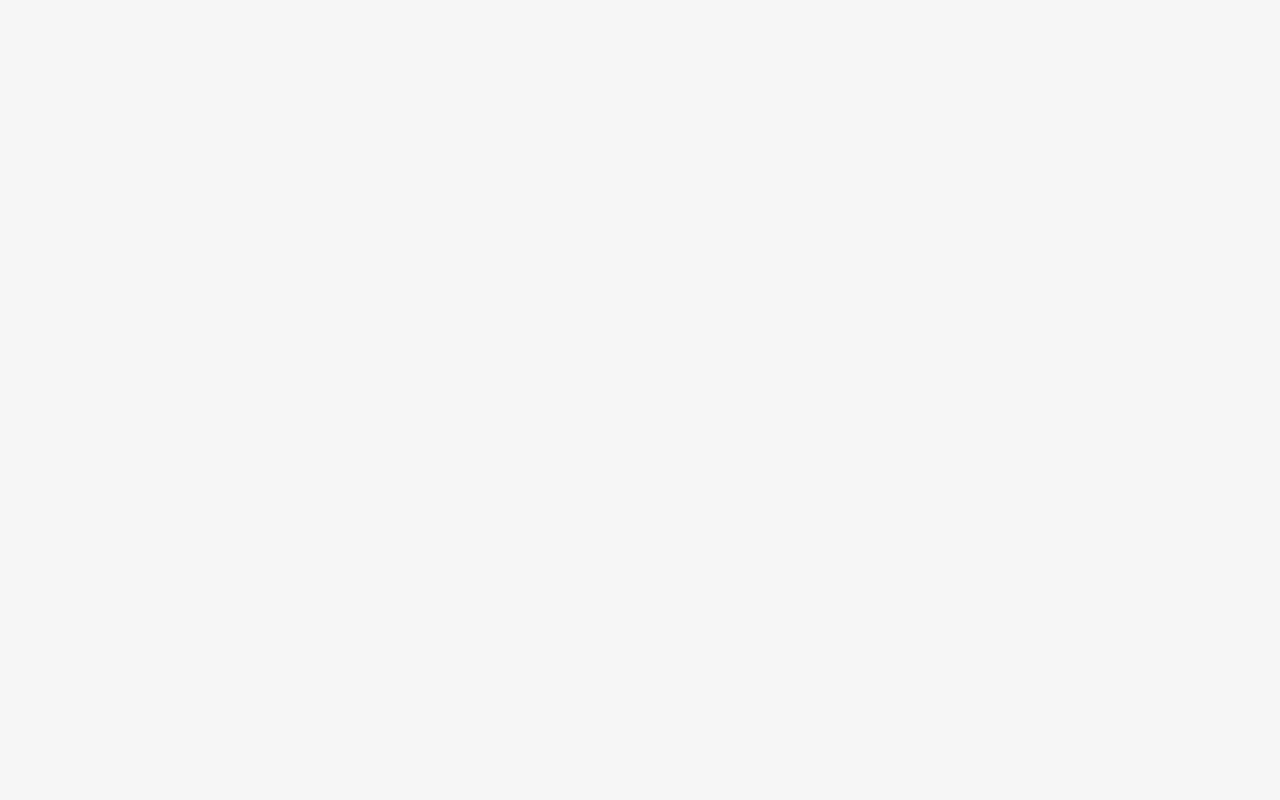
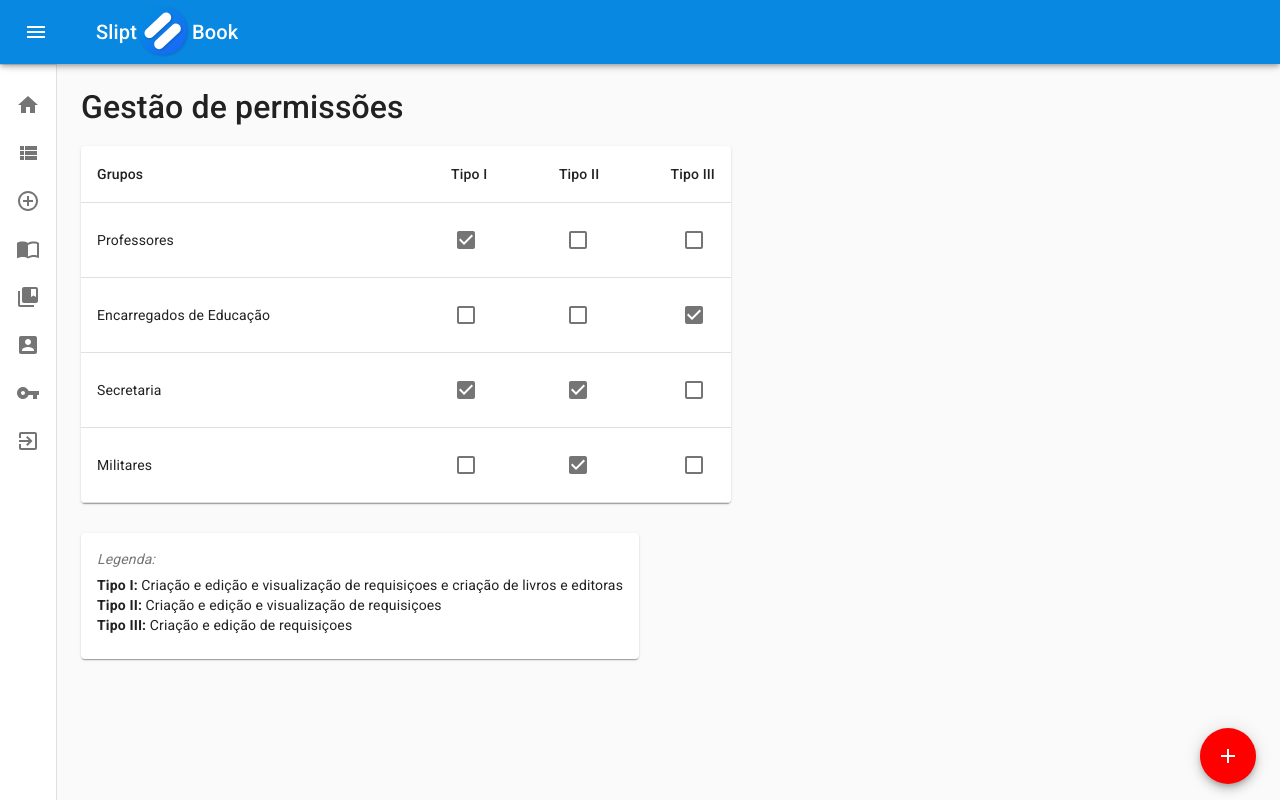
Before and after one commit to SplitBook/splitbook-frontend, a React (Create React App) app: page /app/permissions in a window 1280 px wide. Built offline with nearby package versions, Linux system fonts and the light colour scheme; the HTML template or start-up script is replaced by a standard one.

Commit message:
new permissions page

```diff
--- /dev/null
+++ b/src/pages/Components/permissionsPageComponents/CardPermissions.js
@@ -0,0 +1,48 @@
+import React from 'react';
+import { makeStyles } from '@material-ui/core/styles';
+import Card from '@material-ui/core/Card';
+import CardContent from '@material-ui/core/CardContent';
+import Typography from '@material-ui/core/Typography';
+
+const useStyles = makeStyles({
+  root: {
+    width: 'max-content',
+    marginTop: 30,
+  },
+  bullet: {
+    display: 'inline-block',
+    margin: '0 2px',
+    transform: 'scale(0.8)',
+  },
+  title: {
+    fontSize: 14,
+  },
+  pos: {
+    marginBottom: 12,
+  },
+});
+
+export default function CardPermissions() {
+  const classes = useStyles();
+
+  return (
+      <>
+    <Card className={classes.root} >
+      <CardContent>
+        <Typography className={classes.title} color="textSecondary"  gutterBottom>
+            <i>Legenda:</i>
+        </Typography>
+        <Typography variant="body2" component="p">
+            <b>Tipo I:</b> Criação e edição e visualização de requisiçoes e criação de livros e editoras
+        </Typography>
+        <Typography variant="body2" component="p">
+            <b>Tipo II:</b> Criação e edição e visualização de requisiçoes
+        </Typography>
+        <Typography variant="body2" component="p">
+            <b>Tipo III:</b> Criação e edição de requisiçoes
+        </Typography>
+      </CardContent>
+    </Card>
+    </>
+  );
+}
--- /dev/null
+++ b/src/pages/Components/permissionsPageComponents/PermissionsTable.js
@@ -0,0 +1,82 @@
+import React from 'react';
+import { makeStyles } from '@material-ui/core/styles';
+import Table from '@material-ui/core/Table';
+import TableBody from '@material-ui/core/TableBody';
+import TableCell from '@material-ui/core/TableCell';
+import TableContainer from '@material-ui/core/TableContainer';
+import TableHead from '@material-ui/core/TableHead';
+import TableRow from '@material-ui/core/TableRow';
+import Paper from '@material-ui/core/Paper';
+import Checkbox from '@material-ui/core/Checkbox';
+
+
+const useStyles = makeStyles({
+  table: {
+    minWidth: 650,
+  },
+});
+
+function createData(nome, tipo1, tipo2, tipo3) {
+  return { nome, tipo1, tipo2, tipo3 };
+}
+
+const rows = [
+  createData('Professores', true, false, false),
+  createData('Encarregados de Educação', false, false, true),
+  createData('Secretaria', true, true, false),
+  createData('Militares', false, true, false),
+];
+
+export default function PermissionsTable() {
+  const classes = useStyles();
+
+  return (
+    <>
+    <TableContainer component={Paper}>
+      <Table className={classes.table} aria-label="simple table">
+        <TableHead>
+          <TableRow>
+            <TableCell>Grupos</TableCell>
+            <TableCell align="right">Tipo I</TableCell>
+            <TableCell align="right">Tipo II</TableCell>
+            <TableCell align="right">Tipo III</TableCell>
+          </TableRow>
+        </TableHead>
+        <TableBody>
+          {rows.map((row) => (
+            <TableRow key={row.nome}>
+              <TableCell component="th" scope="row">
+                {row.nome}
+              </TableCell>
+              <TableCell align="right">
+              <Checkbox
+                defaultChecked
+                color="default"
+                checked={row.tipo1}
+                inputProps={{ 'aria-label': 'checkbox with default color' }}
+              />
+              </TableCell>
+              <TableCell align="right">
+                <Checkbox
+                  defaultChecked
+                  color="default"
+                  checked={row.tipo2}
+                  inputProps={{ 'aria-label': 'checkbox with default color' }}
+                />
+              </TableCell>
+              <TableCell align="right">
+                <Checkbox
+                  defaultChecked
+                  color="default"
+                  checked={row.tipo3}
+                  inputProps={{ 'aria-label': 'checkbox with default color' }}
+                />
+              </TableCell>
+            </TableRow>
+          ))}
+        </TableBody>
+      </Table>
+    </TableContainer>
+    </>
+  );
+}
--- a/src/pages/Layout/MenuLayout/Menu.js
+++ b/src/pages/Layout/MenuLayout/Menu.js
@@ -12,6 +12,7 @@ import ExitToAppIcon from '@material-ui/icons/ExitToApp';
 import CollectionsBookmark from '@material-ui/icons/CollectionsBookmark';
 import ImportContacts from '@material-ui/icons/ImportContacts';
 import AccountBox from '@material-ui/icons/AccountBox';
+import VpnKey from '@material-ui/icons/VpnKey';
 import {Link} from 'react-router-dom';
 
 const useStyles = makeStyles((theme) => ({
@@ -91,6 +92,14 @@ export default function MenuLayout({history}) {
         <ListItemText primary="Conta" />
       </ListItem>
     </Link>
+    <Link to="/app/permissions">
+      <ListItem button>
+        <ListItemIcon>
+          <VpnKey />
+        </ListItemIcon>
+        <ListItemText primary="Gestor de permissões" />
+      </ListItem>
+    </Link>
     <Link to="/login">
       <ListItem button>
         <ListItemIcon>
--- a/src/pages/app/AppStyles.css
+++ b/src/pages/app/AppStyles.css
@@ -1,3 +1,7 @@
 .maxwidth{
     width: 100%;
 }
+
+.marginTitle{
+    margin-bottom: 20px;
+}
--- /dev/null
+++ b/src/pages/app/PermissionsManagement.js
@@ -0,0 +1,22 @@
+import React from 'react';
+import PermissionsTable from '../Components/permissionsPageComponents/PermissionsTable';
+import CardPermissions from '../Components/permissionsPageComponents/CardPermissions'
+import Grid from '@material-ui/core/Grid';
+import './AppStyles.css';
+
+export default function GestaoPermissoes() {
+
+  return (
+    <>
+      <h2 className="marginTitle" >Gestão de permissões</h2>
+      <Grid container xs={1} >
+        <Grid item>
+          <PermissionsTable/>
+        </Grid>
+        <Grid item >
+          <CardPermissions/>
+        </Grid>
+      </Grid>
+    </>
+  );
+}
--- a/src/routesService/routes.js
+++ b/src/routesService/routes.js
@@ -18,6 +18,7 @@ export default function Routes(){
                 <Route path="/app/add/manual" component={App}/>
                 <Route path="/app/add/publisher" component={App}/>
                 <Route path="/app/account" component={App}/>
+                <Route path="/app/permissions" component={App}/>
             </Route>
         </BrowserRouter>
     );
--- a/src/routesService/routesLayout.js
+++ b/src/routesService/routesLayout.js
@@ -7,6 +7,7 @@ import NewRequest from '../pages/app/NewRequest';
 import Manual from '../pages/app/Manuals';
 import Publisher from '../pages/app/Publishers';
 import AccountPage from '../pages/app/AccountPage';
+import PermissionsManagement from '../pages/app/PermissionsManagement';
 
 export default function RoutesLayout(){
     return(
@@ -16,6 +17,7 @@ export default function RoutesLayout(){
             <Route path="/app/add/manual" component={Manual}/>
             <Route path="/app/add/publisher" component={Publisher}/>
             <Route path="/app/account" component={AccountPage}/>
+            <Route path="/app/permissions" component={PermissionsManagement}/>
         </BrowserRouter>
     );
 
```
Also changed, not shown: src/pages/app/GestaoPermissoes.js (deleted, +0 -10 lines).
